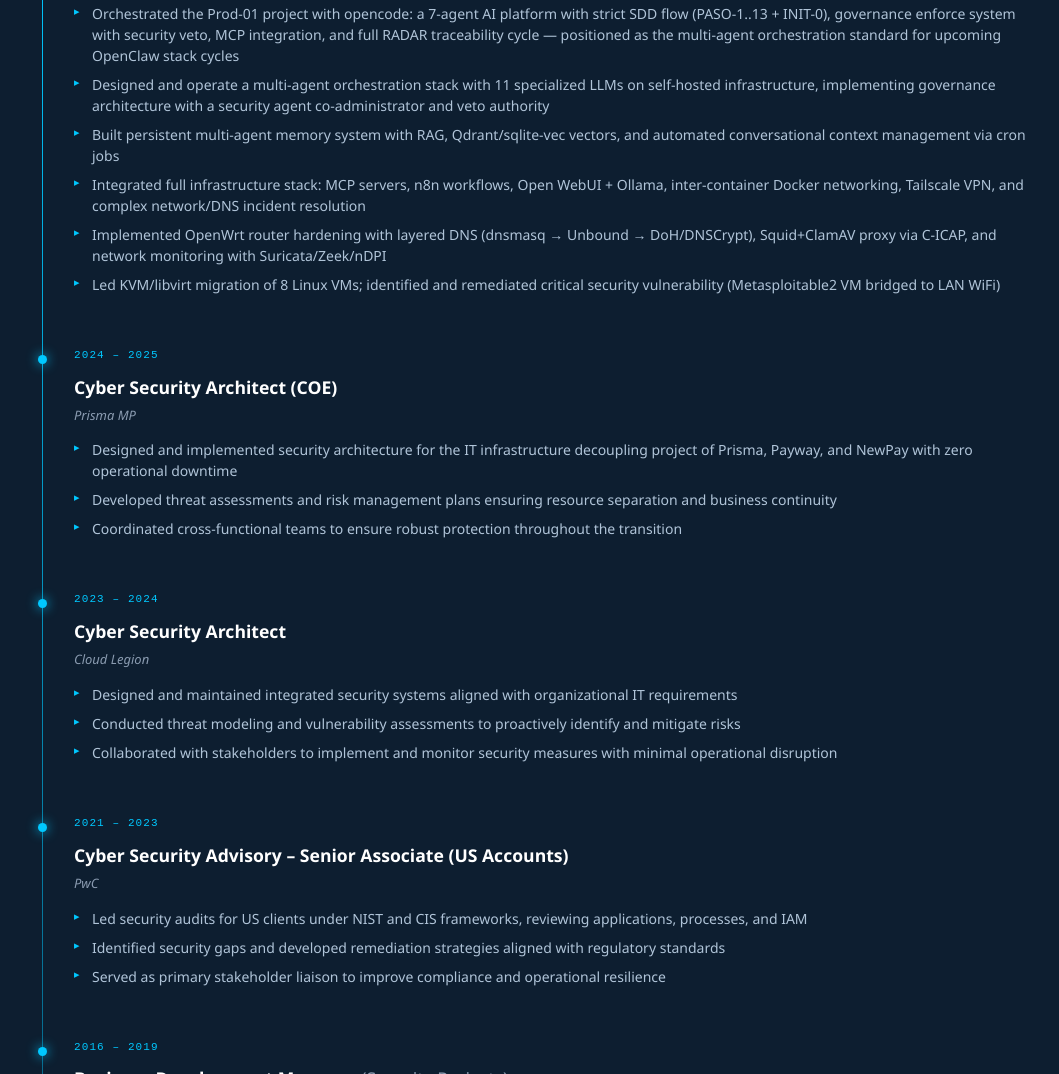
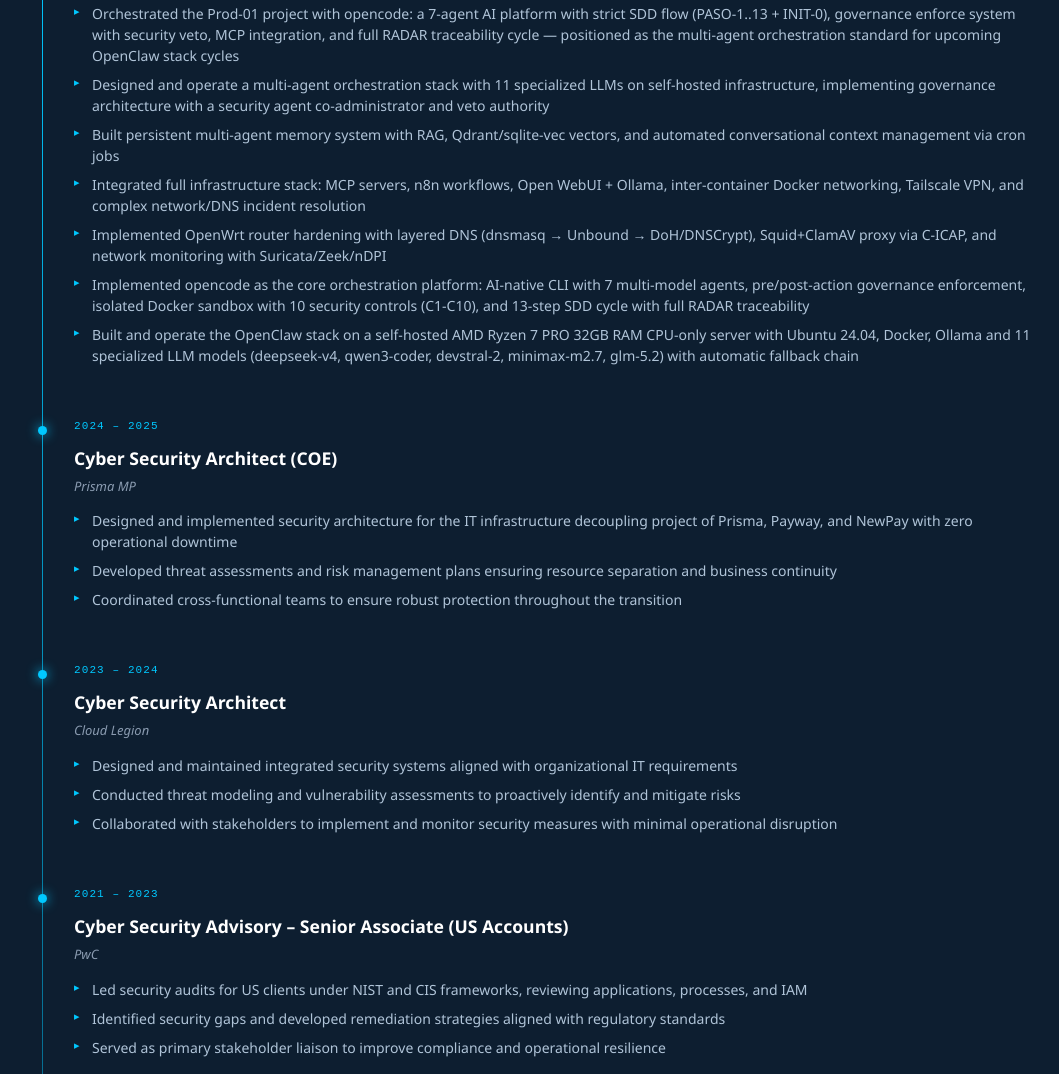
Before and after one commit to jsmartinez99/jsmartinez99.github.io, a website: page index.html in a window 1280 px wide. Shown: the part 3417-4491 px from the top of the page, without its empty margins (96-1155 px from the left). Drawn offline with Linux system fonts and the light colour scheme.

Commit message:
Add opencode platform and stack detail bullets to experience

```diff
--- a/i18n/en.json
+++ b/i18n/en.json
@@ -47,6 +47,8 @@
   "experience.openclaw_infra": "Integrated full infrastructure stack: MCP servers, n8n workflows, Open WebUI + Ollama, inter-container Docker networking, Tailscale VPN, and complex network/DNS incident resolution",
   "experience.openclaw_security": "Implemented OpenWrt router hardening with layered DNS (dnsmasq → Unbound → DoH/DNSCrypt), Squid+ClamAV proxy via C-ICAP, and network monitoring with Suricata/Zeek/nDPI",
   "experience.openclaw_kvm": "Led KVM/libvirt migration of 8 Linux VMs; identified and remediated critical security vulnerability (Metasploitable2 VM bridged to LAN WiFi)",
+  "experience.opencode_platform": "Implemented opencode as the core orchestration platform: AI-native CLI with 7 multi-model agents, pre/post-action governance enforcement, isolated Docker sandbox with 10 security controls (C1-C10), and 13-step SDD cycle with full RADAR traceability",
+  "experience.openclaw_stack": "Built and operate the OpenClaw stack on a self-hosted AMD Ryzen 7 PRO 32GB RAM CPU-only server with Ubuntu 24.04, Docker, Ollama and 11 specialized LLM models (deepseek-v4, qwen3-coder, devstral-2, minimax-m2.7, glm-5.2) with automatic fallback chain",
   "experience.prisma_desacople": "Designed and implemented security architecture for the IT infrastructure decoupling project of Prisma, Payway, and NewPay with zero operational downtime",
   "experience.prisma_risk": "Developed threat assessments and risk management plans ensuring resource separation and business continuity",
   "experience.prisma_team": "Coordinated cross-functional teams to ensure robust protection throughout the transition",
--- a/i18n/es.json
+++ b/i18n/es.json
@@ -47,6 +47,8 @@
   "experience.openclaw_infra": "Integré infraestructura completa: servidores MCP, flujos n8n, Open WebUI + Ollama, Docker inter-contenedor, VPN Tailscale, y resolución de incidentes complejos de red y DNS",
   "experience.openclaw_security": "Implementé hardening de router OpenWrt con DNS en capas (dnsmasq → Unbound → DoH/DNSCrypt), proxy Squid+ClamAV vía C-ICAP, y monitoreo de red con Suricata/Zeek/nDPI",
   "experience.openclaw_kvm": "Conduje migración KVM/libvirt de 8 VMs Linux; identifiqué y remedié vulnerabilidad crítica de seguridad (VM Metasploitable2 bridgeada a WiFi de LAN)",
+  "experience.opencode_platform": "Implementé opencode como plataforma core de orquestación: CLI nativa de IA con 7 agentes multi-modelo, enforcement de governance pre/post-action, sandbox Docker aislado con 10 controles de seguridad (C1-C10), y ciclo SDD de 13 pasos con trazabilidad RADAR completa",
+  "experience.openclaw_stack": "Construí y opero el stack OpenClaw sobre servidor self-hosted AMD Ryzen 7 PRO 32GB RAM CPU-only con Ubuntu 24.04, Docker, Ollama y 11 modelos LLM especializados (deepseek-v4, qwen3-coder, devstral-2, minimax-m2.7, glm-5.2) con fallback chain automático",
   "experience.prisma_desacople": "Diseñé e implementé arquitectura de seguridad para el proyecto de desacople de infraestructuras IT de Prisma, Payway y NewPay sin interrupción operativa",
   "experience.prisma_risk": "Desarrollé evaluaciones de amenazas y planes de gestión de riesgos garantizando separación de recursos y continuidad del negocio",
   "experience.prisma_team": "Coordiné equipos cross-funcionales para asegurar protección robusta durante la transición",
--- a/index.html
+++ b/index.html
@@ -322,7 +322,8 @@
         <li data-i18n="experience.openclaw_memory">Construí sistema de memoria persistente multi-agente con RAG, vectores Qdrant/sqlite-vec, y gestión automatizada de contexto conversational mediante cron jobs</li>
         <li data-i18n="experience.openclaw_infra">Integré infraestructura completa: servidores MCP, flujos n8n, Open WebUI + Ollama, Docker inter-contenedor, VPN Tailscale, y resolución de incidentes complejos de red y DNS</li>
         <li data-i18n="experience.openclaw_security">Implementé hardening de router OpenWrt con DNS en capas (dnsmasq → Unbound → DoH/DNSCrypt), proxy Squid+ClamAV vía C-ICAP, y monitoreo de red con Suricata/Zeek/nDPI</li>
-        <li data-i18n="experience.openclaw_kvm">Conduje migración KVM/libvirt de 8 VMs Linux; identifiqué y remedié vulnerabilidad crítica de seguridad (VM Metasploitable2 bridgeada a WiFi de LAN)</li>
+        <li data-i18n="experience.opencode_platform">Implementé opencode como plataforma core de orquestación: CLI nativa de IA con 7 agentes multi-modelo, enforcement de governance pre/post-action, sandbox Docker aislado con 10 controles de seguridad (C1-C10), y ciclo SDD de 13 pasos con trazabilidad RADAR completa</li>
+        <li data-i18n="experience.openclaw_stack">Construí y opero el stack OpenClaw sobre servidor self-hosted AMD Ryzen 7 PRO 32GB RAM CPU-only con Ubuntu 24.04, Docker, Ollama y 11 modelos LLM especializados (deepseek-v4, qwen3-coder, devstral-2, minimax-m2.7, glm-5.2) con fallback chain automático</li>
       </ul>
     </div>
 
```
